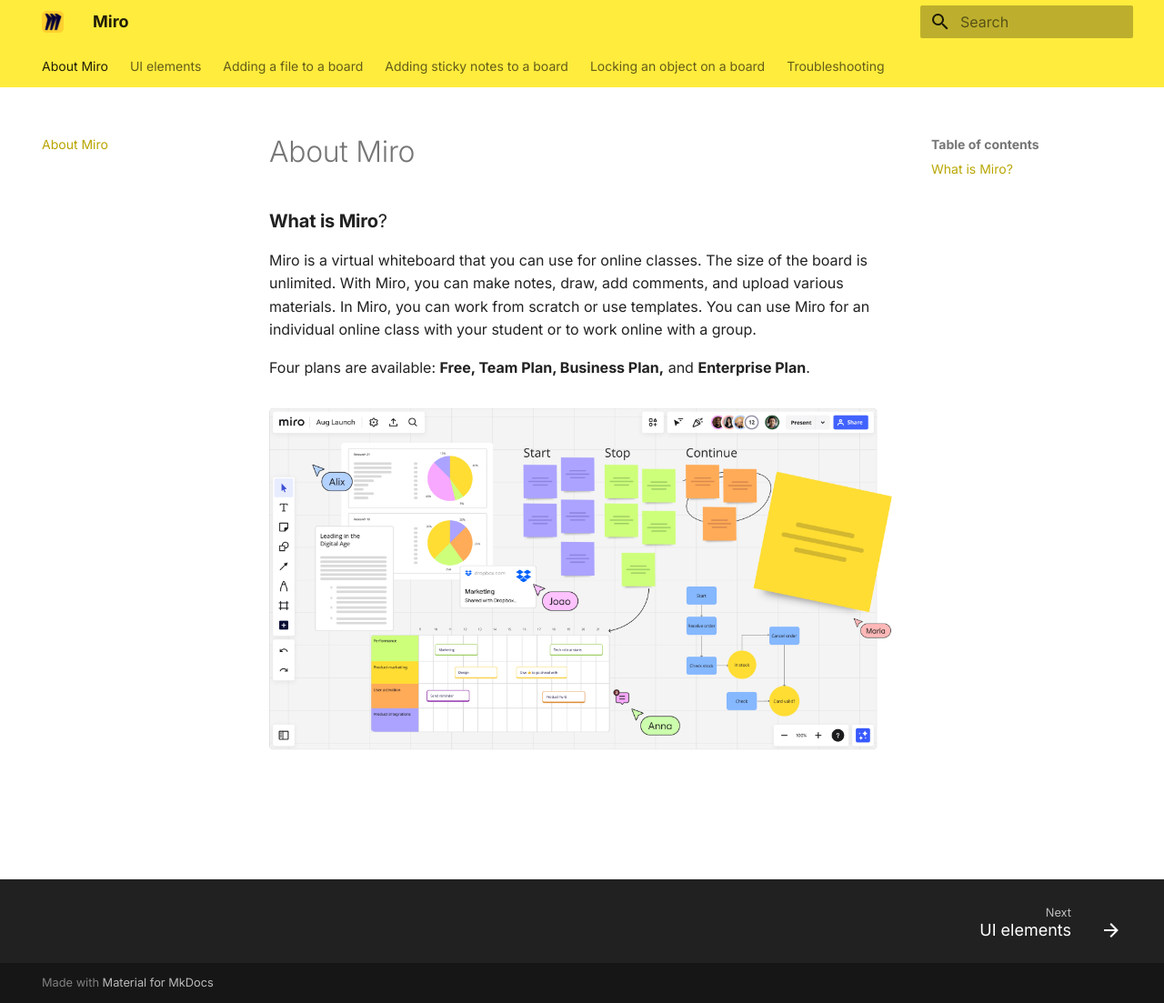
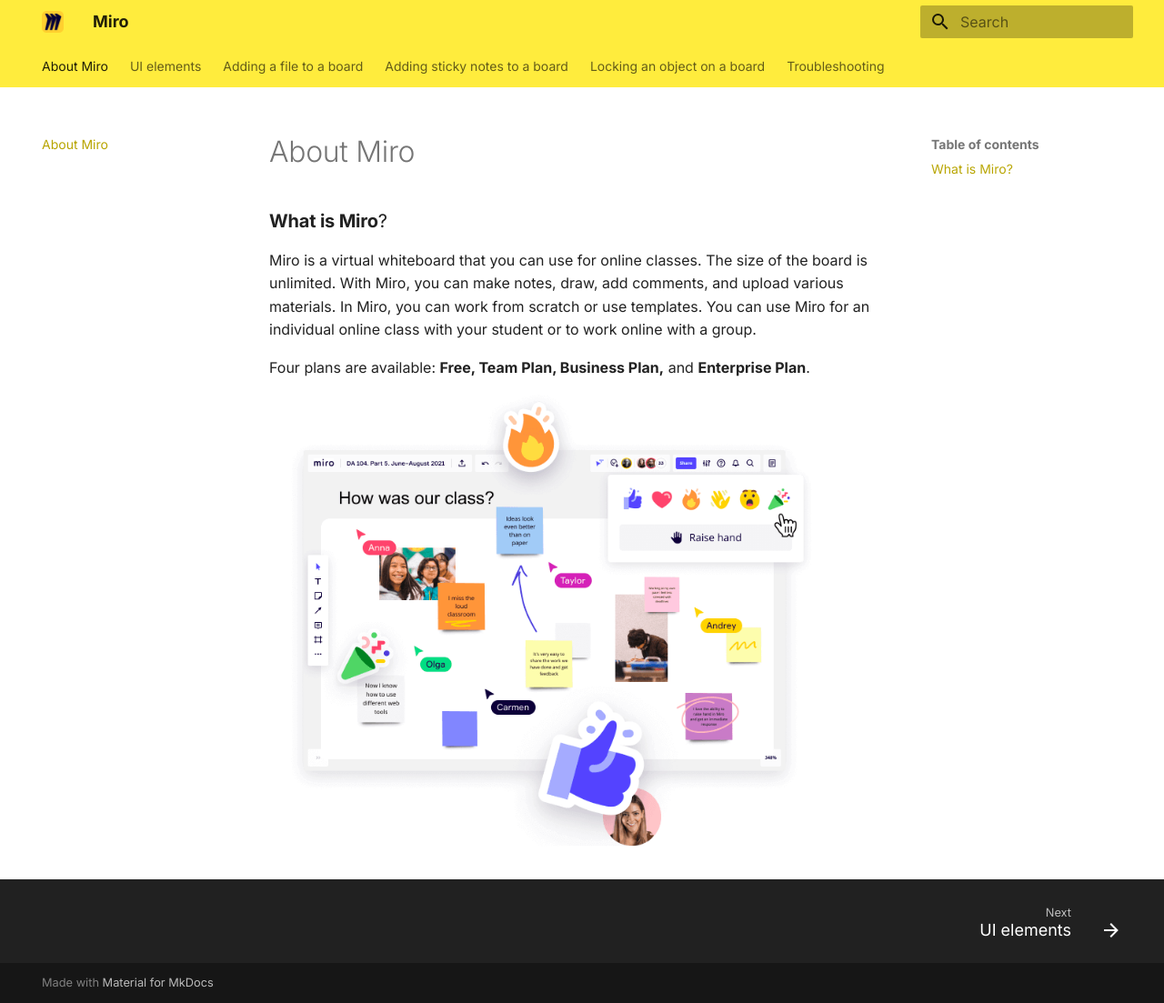
Before and after one commit to SvetKrav/Miro, an MkDocs documentation site: the page built from docs/Miro.md, in a window 1280 px wide and 1103 px high. Shown: the whole window at 91% size. Built offline with MkDocs 1.6.1 and Material for MkDocs 9.7.7, drawn with Linux system fonts in a browser that asks for light colours.

Commit message:
Update Miro.md

```diff
--- a/docs/Miro.md
+++ b/docs/Miro.md
@@ -4,4 +4,4 @@ Miro is a virtual whiteboard that you can use for online classes. The size of th
 
 Four plans are available: **Free, Team Plan, Business Plan,** and **Enterprise Plan**.
 
-![](Images/Miro.png)
+![](Images/pic.png)
```
